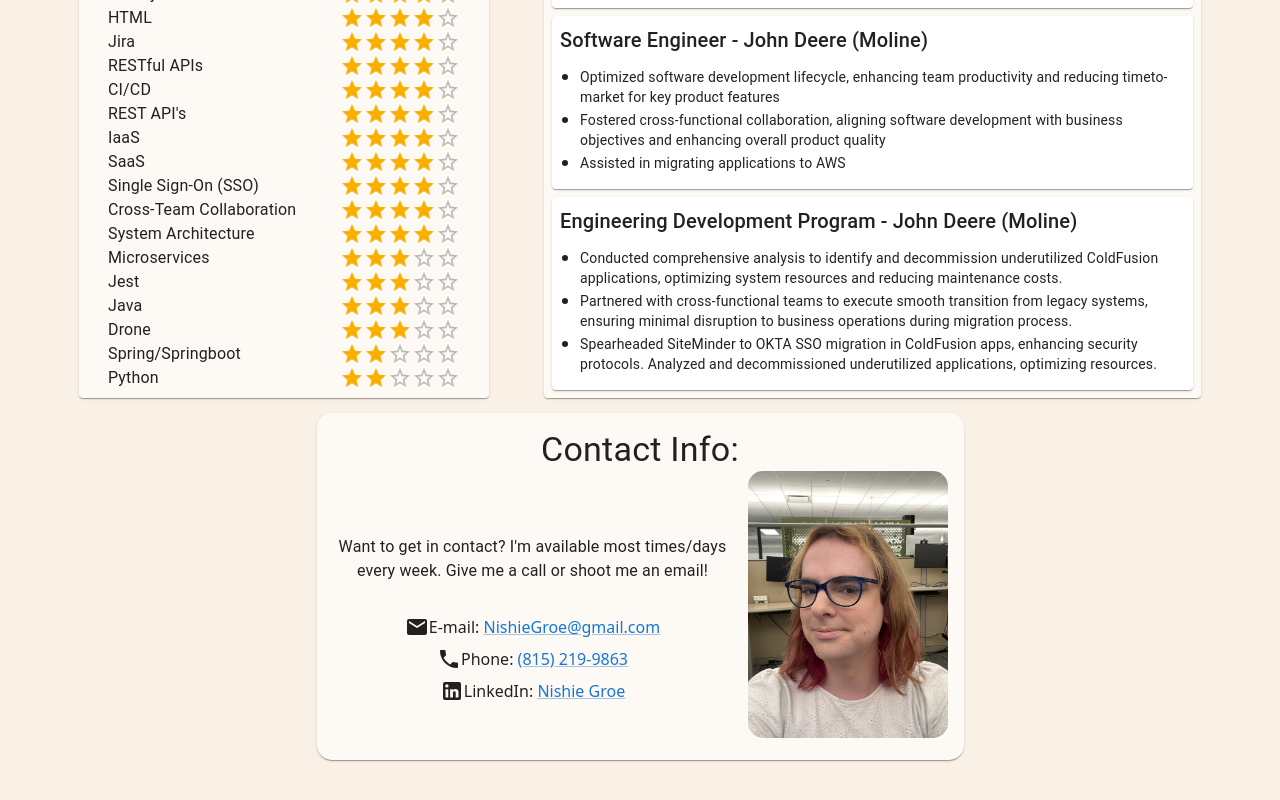
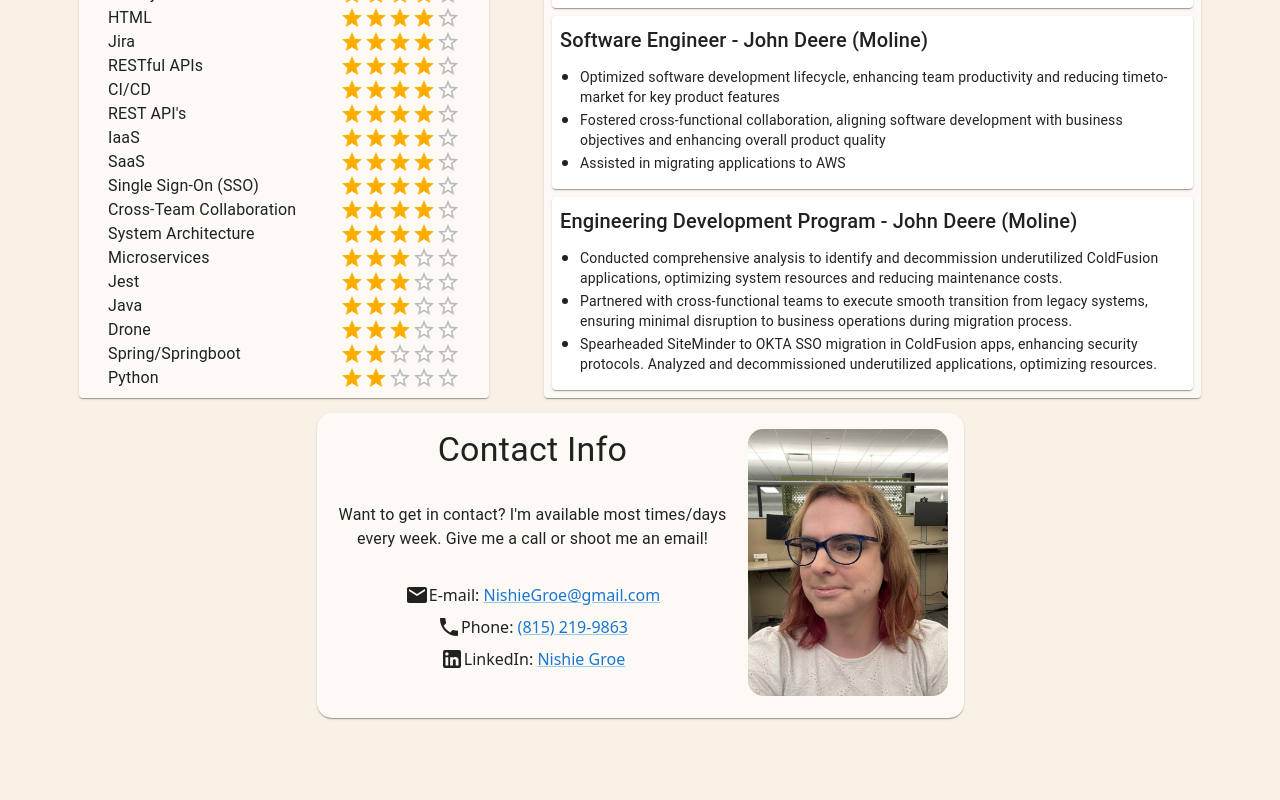
Before and after one commit to nishiegroe/NishieGroePersonalWebsite, a React (Vite) app: page / in a window 1280 px wide. Shown: the part 829-1629 px from the top of the page. After the commit the page ends 1587 px from the top, so only its background shows below. Built offline with nearby package versions, Linux system fonts and the light colour scheme.

Commit message:
Centering contact info better

```diff
--- a/src/components/Contact.tsx
+++ b/src/components/Contact.tsx
@@ -1,5 +1,5 @@
-import React, { forwardRef } from "react";
-import { Avatar, Card, Tooltip, Typography, Link } from "@mui/material";
+import React from "react";
+import { Card, Typography, Link } from "@mui/material";
 import image from "../assets/IMG_2521.jpg";
 import { Email, Phone } from "@mui/icons-material";
 import LinkedInIcon from "@mui/icons-material/LinkedIn";
@@ -17,7 +17,6 @@
         borderRadius: "15px",
       }}
     >
-      <Typography variant="h4">Contact Info:</Typography>
       <div
         style={{
           display: "flex",
@@ -30,8 +29,9 @@
             flexDirection: "column",
           }}
         >
-          <div style={{ display: "flex" }}>
-            <Typography variant="body1" width="400px" sx={{ mt: 8 }}>
+          <div style={{ display: "flex", flexDirection: "column" }}>
+            <Typography variant="h4">Contact Info</Typography>
+            <Typography variant="body1" width="400px" sx={{ mt: 4 }}>
               Want to get in contact? I'm available most times/days every week.
               Give me a call or shoot me an email!
             </Typography>
```
